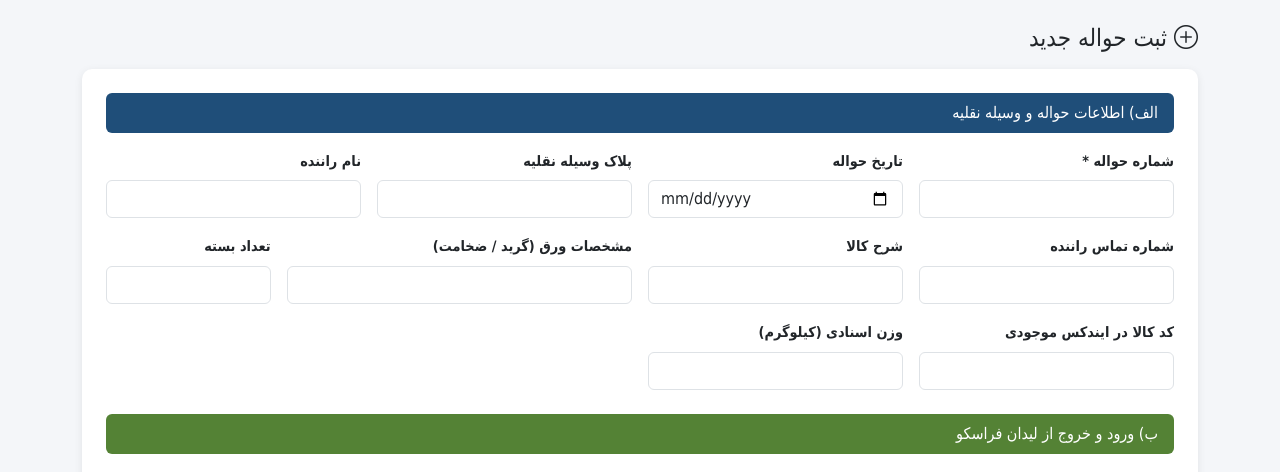
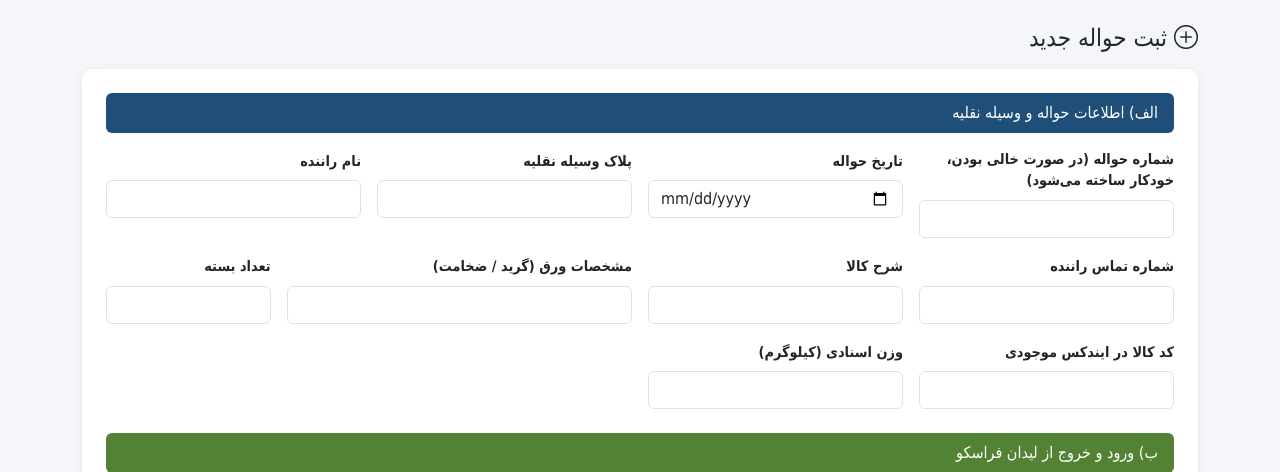
Before and after one commit to Tahmoures54/varagh, a Flask app: template templates/havaleh_form.html in a window 1280 px wide. Shown: the part 56-528 px from the top of the page. Run offline with Flask 3, Linux system fonts and the light colour scheme; the template is opened without the code that fills it, so the values that code supplies are empty.

Commit message:
Allow automatic voucher numbering from the new-voucher form

```diff
--- a/templates/havaleh_form.html
+++ b/templates/havaleh_form.html
@@ -12,8 +12,8 @@
   <div class="section-title">الف) اطلاعات حواله و وسیله نقلیه</div>
   <div class="row g-3 mb-4">
     <div class="col-md-3">
-      <label class="form-label">شماره حواله *</label>
-      <input type="text" name="shomare_havaleh" class="form-control" required
+      <label class="form-label">شماره حواله (در صورت خالی بودن، خودکار ساخته می‌شود)</label>
+      <input type="text" name="shomare_havaleh" class="form-control"
              value="{{ item.shomare_havaleh if item else '' }}" {% if item %}readonly{% endif %}>
     </div>
     <div class="col-md-3">
```
